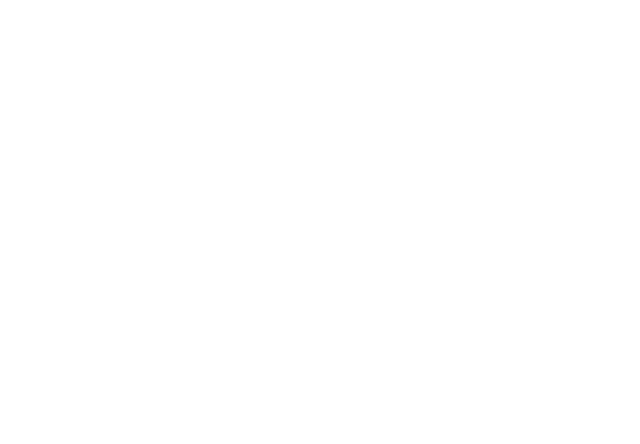
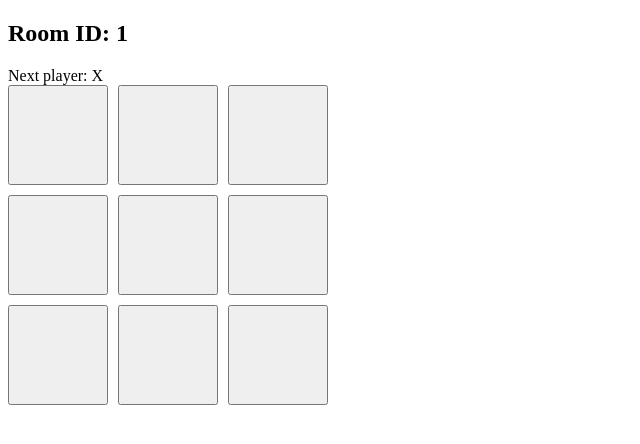
Before and after one commit to Mehrnazkiani24/TicTacToe, a React (Vite) app in the folder client/: page /room/1 in a window 1280 px wide. Before the commit this address had no page. Shown: the top 444 px of the page, without its empty margins (0-640 px from the left). Built offline with nearby package versions, Linux system fonts and the light colour scheme.

Commit message:
added GameRoom with tic tac toe code

```diff
--- a/client/src/App.jsx
+++ b/client/src/App.jsx
@@ -1,13 +1,13 @@
 import React from "react";
 import { Route, Routes } from "react-router-dom";
 import Home from "./pages/Home";
-import Game from "./pages/Game";
+import GameRoom from "./pages/GameRoom";
 
 const App = () => {
   return (
     <Routes>
       <Route path="/" element={<Home />} />
-      <Route path="/game/:id" element={<Game />} />
+      <Route path="/room/:roomId" element={<GameRoom />} />
     </Routes>
   );
 };
--- a/client/src/components/JoinRoom.jsx
+++ b/client/src/components/JoinRoom.jsx
@@ -1,9 +1,11 @@
 import React, { useState } from "react";
 import axios from "axios";
+import { useNavigate } from "react-router-dom";
 
 const JoinRoom = ({ token }) => {
   const [roomId, setRoomId] = useState("");
   const [message, setMessage] = useState("");
+  const navigate = useNavigate();
 
   const handleCreateRoom = async () => {
     try {
@@ -18,6 +20,7 @@
       );
       setRoomId(response.data.roomId);
       setMessage("Room created successfully. Room ID: " + response.data.roomId);
+      navigate(`/room/${response.data.roomId}`);
     } catch (error) {
       setMessage("Failed to create room. Please try again.");
     }
@@ -35,6 +38,7 @@
         }
       );
       setMessage("Joined room successfully.");
+      navigate(`/room/${roomId}`);
     } catch (error) {
       setMessage("Failed to join room. Please try again.");
     }
--- /dev/null
+++ b/client/src/pages/GameRoom.jsx
@@ -0,0 +1,78 @@
+import React, { useState, useEffect } from "react";
+import { useParams } from "react-router-dom";
+
+const GameRoom = () => {
+  const { roomId } = useParams();
+  const [gameState, setGameState] = useState(Array(9).fill(null));
+  const [isXNext, setIsXNext] = useState(true);
+
+  // Add game logic and socket integration here
+
+  const handleClick = (index) => {
+    const newGameState = gameState.slice();
+    if (calculateWinner(gameState) || newGameState[index]) {
+      return;
+    }
+    newGameState[index] = isXNext ? "X" : "O";
+    setGameState(newGameState);
+    setIsXNext(!isXNext);
+  };
+
+  const calculateWinner = (squares) => {
+    const lines = [
+      [0, 1, 2],
+      [3, 4, 5],
+      [6, 7, 8],
+      [0, 3, 6],
+      [1, 4, 7],
+      [2, 5, 8],
+      [0, 4, 8],
+      [2, 4, 6],
+    ];
+    for (let i = 0; i < lines.length; i++) {
+      const [a, b, c] = lines[i];
+      if (
+        squares[a] &&
+        squares[a] === squares[b] &&
+        squares[a] === squares[c]
+      ) {
+        return squares[a];
+      }
+    }
+    return null;
+  };
+
+  const winner = calculateWinner(gameState);
+  let status;
+  if (winner) {
+    status = `Winner: ${winner}`;
+  } else {
+    status = `Next player: ${isXNext ? "X" : "O"}`;
+  }
+
+  return (
+    <div>
+      <h2>Room ID: {roomId}</h2>
+      <div>{status}</div>
+      <div
+        style={{
+          display: "grid",
+          gridTemplateColumns: "repeat(3, 100px)",
+          gap: "10px",
+        }}
+      >
+        {gameState.map((value, index) => (
+          <button
+            key={index}
+            onClick={() => handleClick(index)}
+            style={{ width: "100px", height: "100px", fontSize: "24px" }}
+          >
+            {value}
+          </button>
+        ))}
+      </div>
+    </div>
+  );
+};
+
+export default GameRoom;
```
